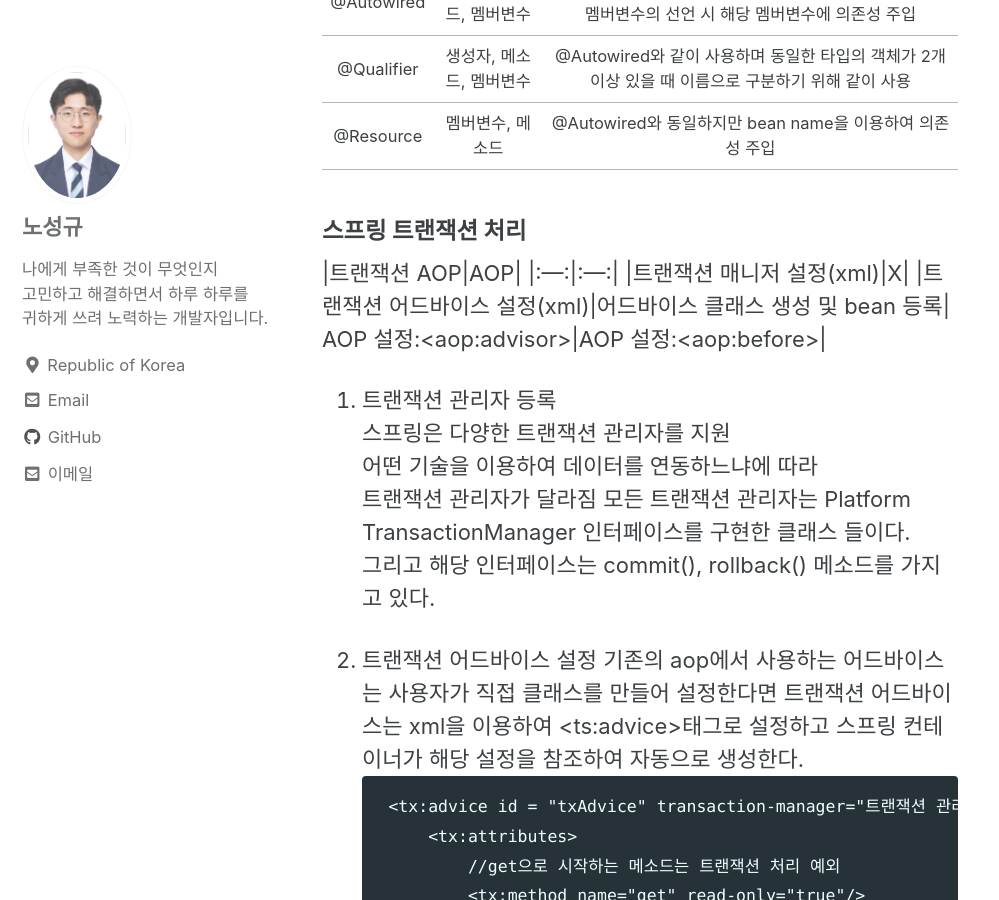
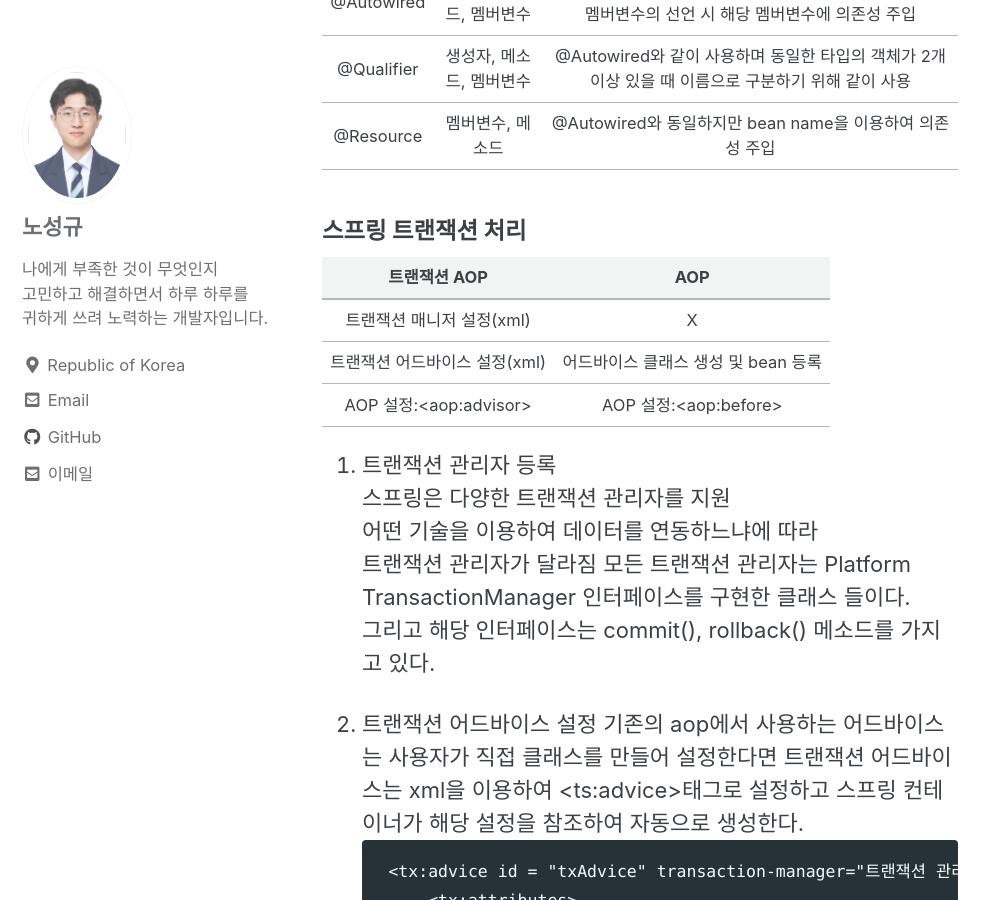
Before and after one commit to nsnnsn12/nsnnsn12.github.io, a Jekyll site: the page built from _til/2021-08-16-til.md, in a window 1280 px wide and 900 px high, scrolled down 1627 px. Shown: the whole window, without its empty margins (0-999 px from the left). Built offline with Jekyll 4.4.1, drawn with Linux system fonts in a browser that asks for light colours; cached includes are drawn as plain includes.

Commit message:
Fixed 2021-08-16 til in my blog

```diff
--- a/_til/2021-08-16-til .md
+++ b/_til/2021-08-16-til.md
@@ -52,7 +52,7 @@ xml 설정
 |:---:|:---:|
 |트랜잭션 매니저 설정(xml)|X|
 |트랜잭션 어드바이스 설정(xml)|어드바이스 클래스 생성 및 bean 등록|
-AOP 설정:\<aop:advisor>|AOP 설정:\<aop:before>|
+|AOP 설정:\<aop:advisor>|AOP 설정:\<aop:before>|
 
 1. 트랜잭션 관리자 등록
     스프링은 다양한 트랜잭션 관리자를 지원
```
Also changed, not shown: _posts/implements/2021-08-16-implements-ex7.md (+1 -1 lines).
